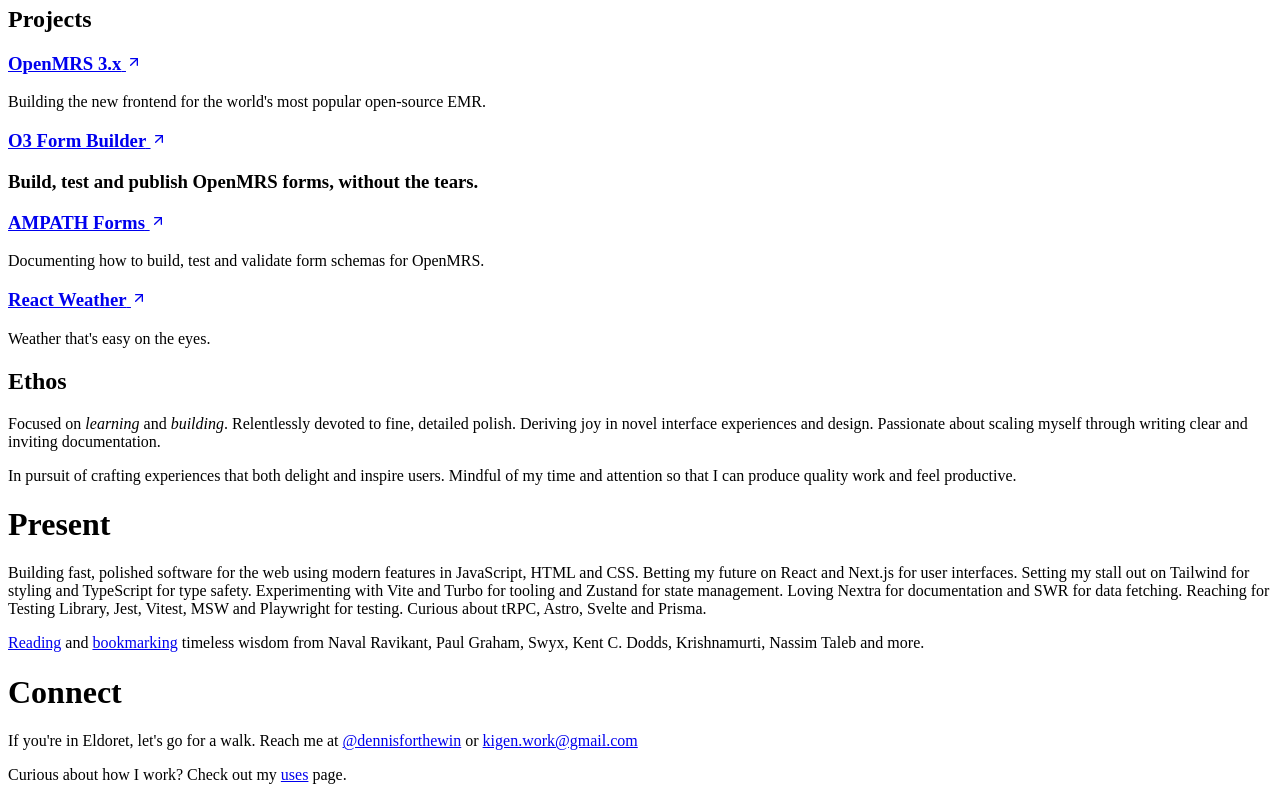
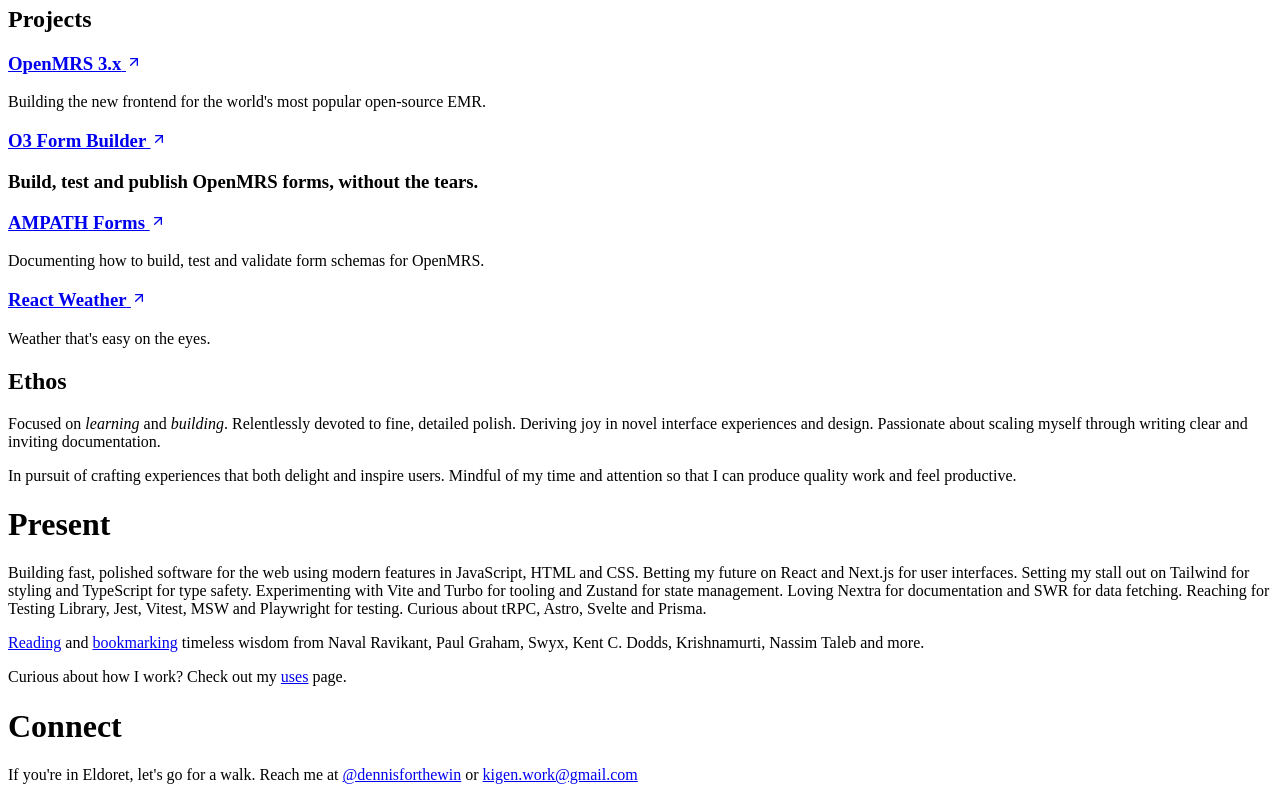
Before and after one commit to denniskigen/denniskigen.com, a Next.js app: page / in a window 1280 px wide. Shown: the part 628-1428 px from the top of the page. Built offline with nearby package versions, Linux system fonts and the light colour scheme.

Commit message:
(feat) Reorganize landing page content

```diff
--- a/pages/index.js
+++ b/pages/index.js
@@ -244,6 +244,16 @@
         timeless wisdom from Naval Ravikant, Paul Graham, Swyx, Kent C. Dodds,
         Krishnamurti, Nassim Taleb and more.
       </p>
+      <p className="mt-8">
+        Curious about how I work? Check out my{" "}
+        <Link
+          className="underline underline-offset-4 decoration-zinc-200 dark:decoration-zinc-500  hover:decoration-zinc-400 dark:hover:decoration-zinc-200"
+          href="/uses"
+        >
+          uses
+        </Link>{" "}
+        page.
+      </p>
     </div>
   );
 }
@@ -264,16 +274,6 @@
           kigen.work@gmail.com
         </ExternalLink>
       </p>
-      <p className="mt-8">
-        Curious about how I work? Check out my{" "}
-        <Link
-          className="underline underline-offset-4 decoration-zinc-200 dark:decoration-zinc-500  hover:decoration-zinc-400 dark:hover:decoration-zinc-200"
-          href="/uses"
-        >
-          uses
-        </Link>{" "}
-        page.
-      </p>
     </div>
   );
 }
```
